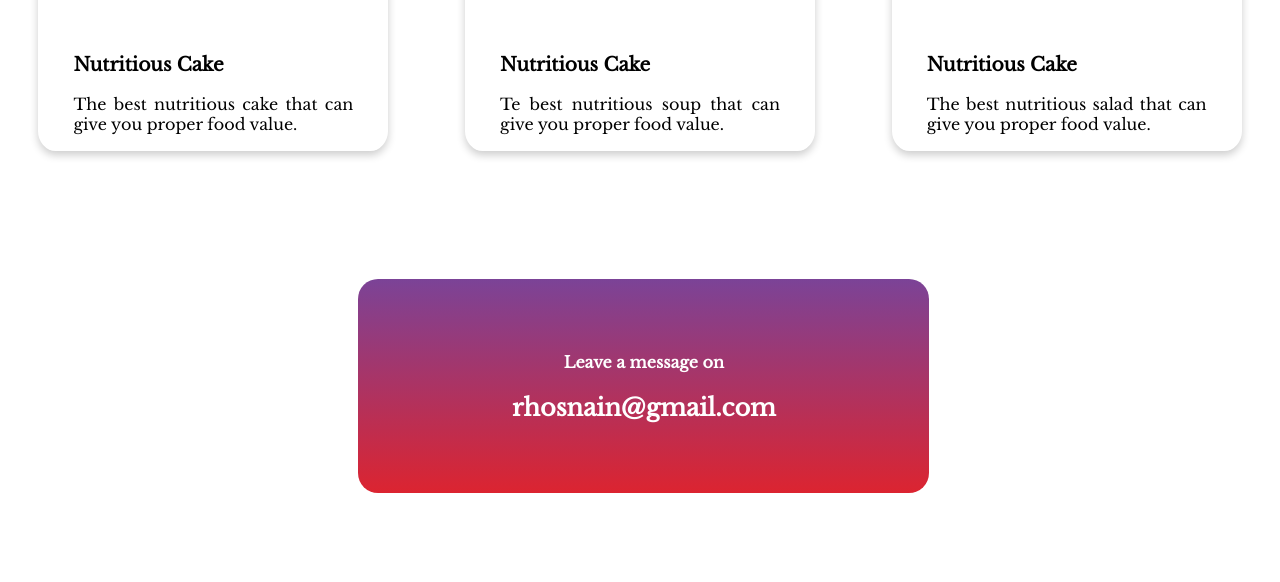
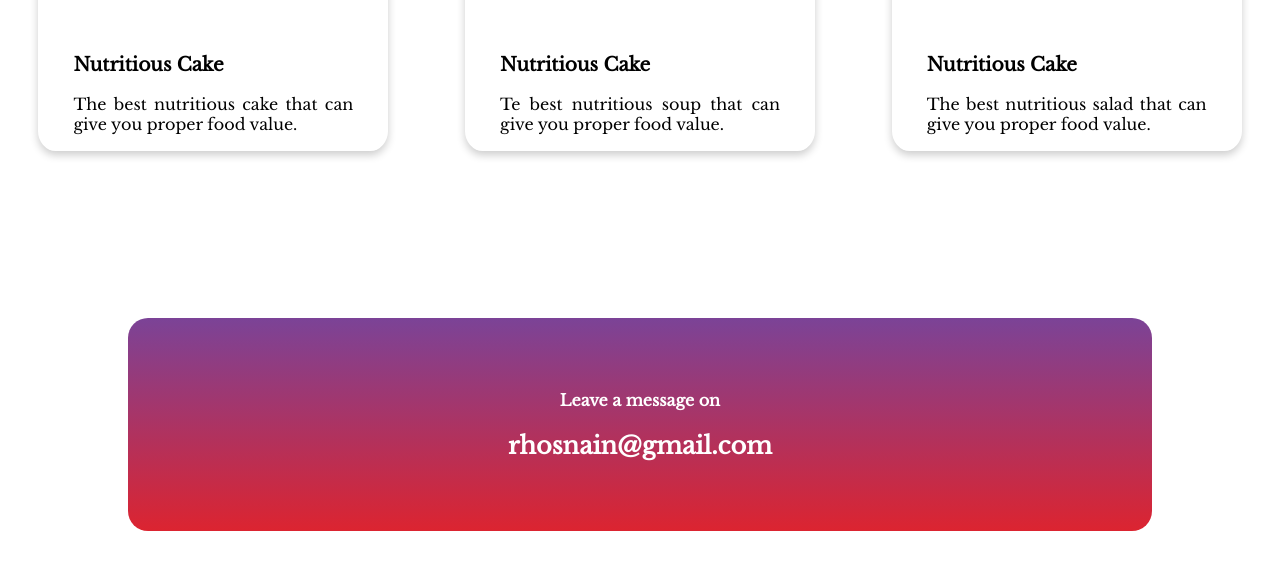
Before and after one commit to HosnainRafi/assignment-1, a plain HTML site: page index.html in a window 1280 px wide. Shown: the part 1740-2322 px from the top of the page. Drawn offline with nearby package versions, Linux system fonts and the light colour scheme.

Commit message:
Solved mistakes

```diff
--- a/style.css
+++ b/style.css
@@ -87,10 +87,10 @@ li a{
     margin: 20px 0 100px 0;
     background-image: linear-gradient(#7b4397  ,#dc2430);
     color: white;
-    display: inline-block;
+    /* display: inline-block; */
     padding: 4% 12%;
     border-radius: 20px;
-    margin: 7% 28%;
+    margin: 10%;
 }
 footer{
     background-color: black;
```
